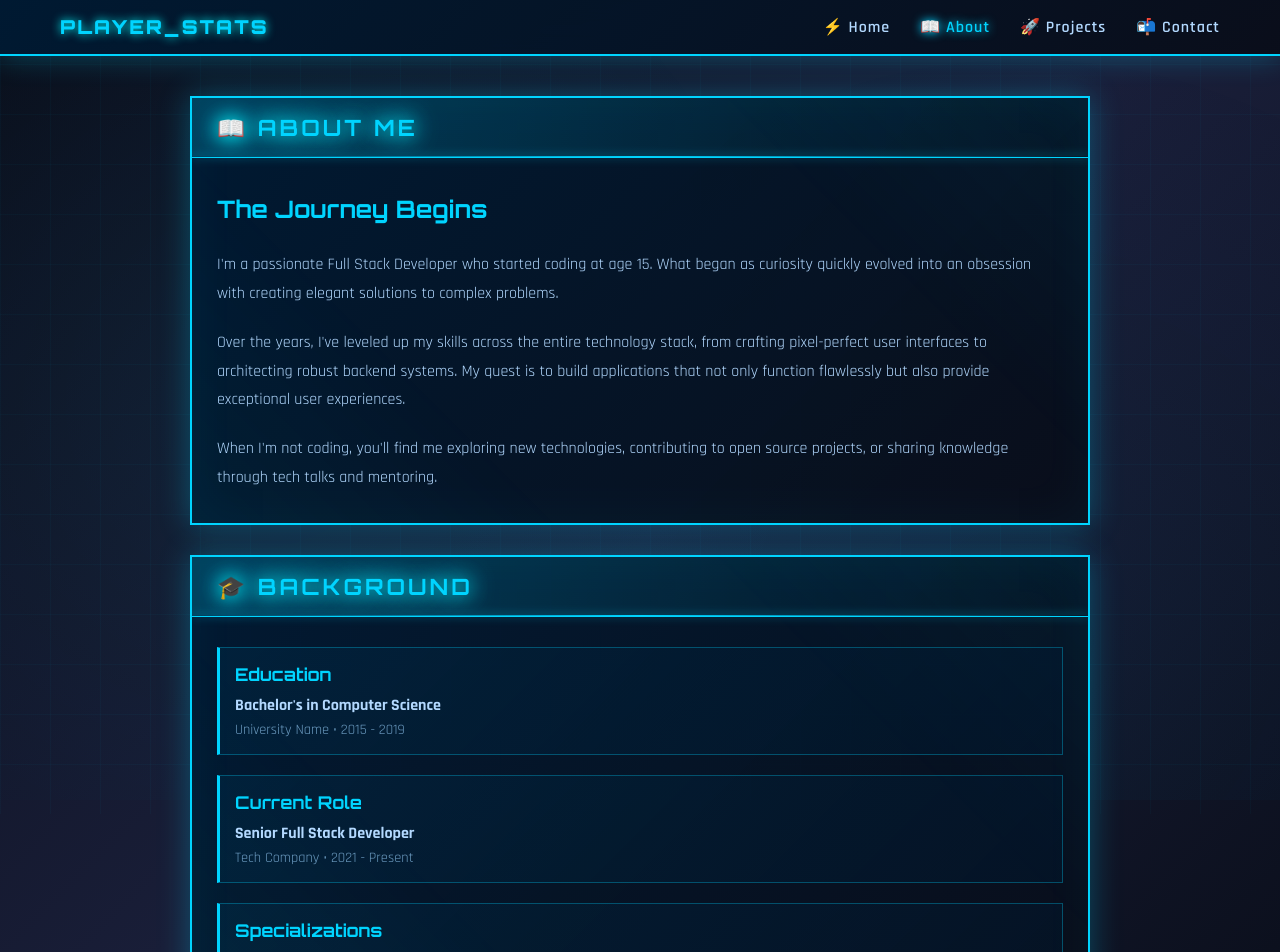
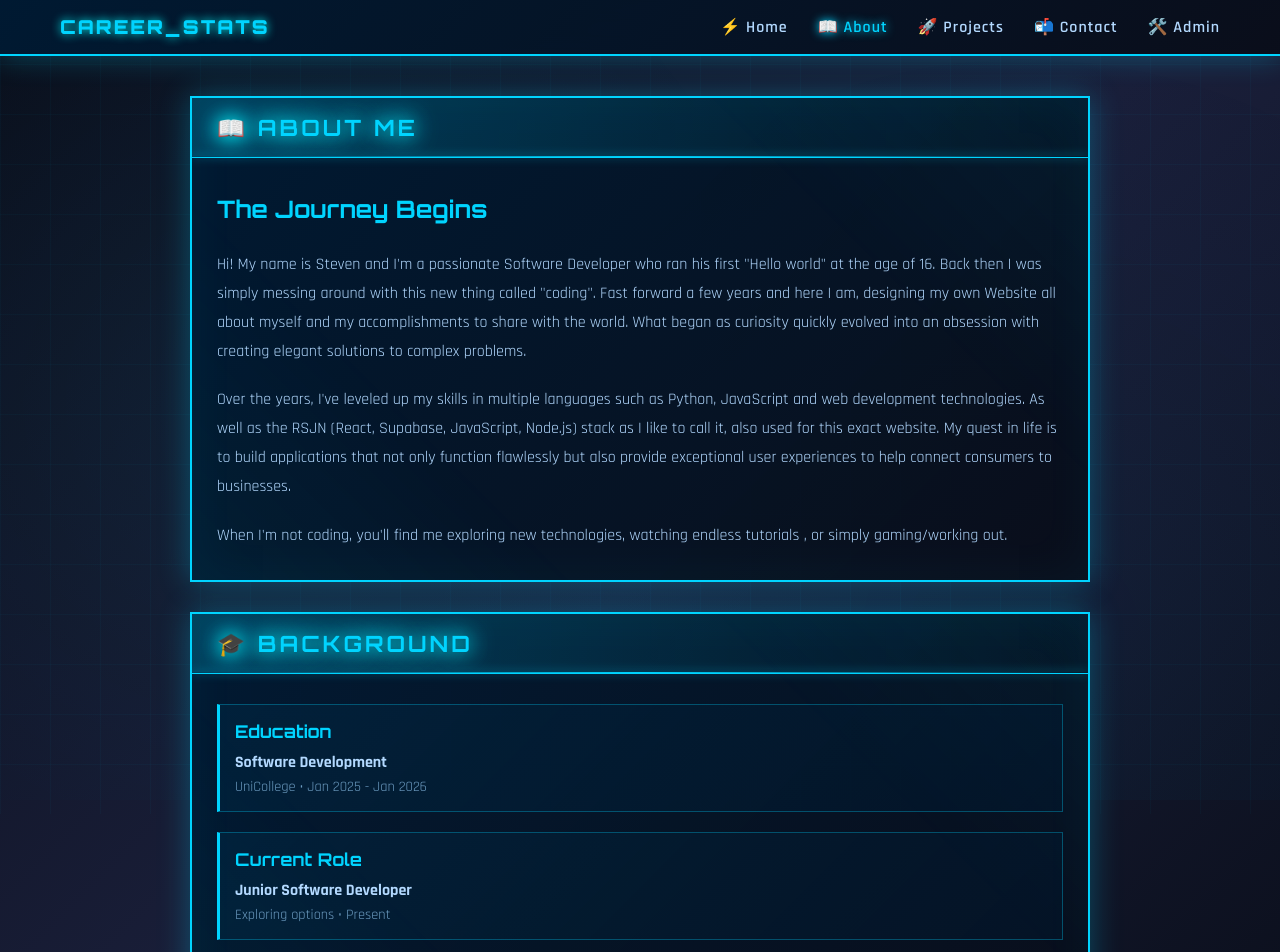
Before and after one commit to Steve-ster/my-portfolio, a Next.js app: page /about in a window 1280 px wide. Shown: the top 952 px of the page. Built offline with nearby package versions, Linux system fonts and the light colour scheme.

Commit message:
Semi-final

```diff
--- a/app/about/page.js
+++ b/app/about/page.js
@@ -16,19 +16,21 @@ export default function About() {
             The Journey Begins
           </h2>
           <p style={{ marginBottom: '20px', color: '#b3d9ff' }}>
-            I'm a passionate Full Stack Developer who started coding at age 15.
+            Hi! My name is Steven and I'm a passionate Software Developer who ran his first "Hello world" at the age of 16.
+            Back then I was simply messing around with this new thing called "coding". Fast forward a few years and here I am,
+            designing my own Website all about myself and my accomplishments to share with the world.
             What began as curiosity quickly evolved into an obsession with creating
             elegant solutions to complex problems.
           </p>
           <p style={{ marginBottom: '20px', color: '#b3d9ff' }}>
-            Over the years, I've leveled up my skills across the entire technology stack,
-            from crafting pixel-perfect user interfaces to architecting robust backend systems.
-            My quest is to build applications that not only function flawlessly but also
-            provide exceptional user experiences.
+            Over the years, I've leveled up my skills in multiple languages such as Python, JavaScript and web development technologies.
+            As well as the RSJN (React, Supabase, JavaScript, Node.js) stack as I like to call it, also used for this exact website.
+            My quest in life is to build applications that not only function flawlessly but also
+            provide exceptional user experiences to help connect consumers to businesses.
           </p>
           <p style={{ color: '#b3d9ff' }}>
-            When I'm not coding, you'll find me exploring new technologies, contributing to
-            open source projects, or sharing knowledge through tech talks and mentoring.
+            When I'm not coding, you'll find me exploring new technologies, watching endless tutorials
+            , or simply gaming/working out.
           </p>
         </div>
       </StatWindow>
@@ -50,10 +52,10 @@ export default function About() {
               Education
             </h3>
             <p style={{ color: '#b3d9ff', marginBottom: '5px' }}>
-              <strong>Bachelor's in Computer Science</strong>
+              <strong>Software Development</strong>
             </p>
             <p style={{ color: '#6c9cc1', fontSize: '0.9rem' }}>
-              University Name • 2015 - 2019
+              UniCollege • Jan 2025 - Jan 2026
             </p>
           </div>
 
@@ -72,10 +74,10 @@ export default function About() {
               Current Role
             </h3>
             <p style={{ color: '#b3d9ff', marginBottom: '5px' }}>
-              <strong>Senior Full Stack Developer</strong>
+              <strong>Junior Software Developer</strong>
             </p>
             <p style={{ color: '#6c9cc1', fontSize: '0.9rem' }}>
-              Tech Company • 2021 - Present
+              Exploring options • Present
             </p>
           </div>
 
@@ -94,7 +96,7 @@ export default function About() {
               Specializations
             </h3>
             <p style={{ color: '#b3d9ff' }}>
-              Web Applications • Cloud Architecture • API Design • UI/UX Development
+              Web Applications • Static web pages • UI/UX Development
             </p>
           </div>
         </div>
--- a/app/contact/page.js
+++ b/app/contact/page.js
@@ -30,10 +30,10 @@ export default function Contact() {
   }
 
   const contacts = [
-    { icon: "📧", label: "Email", value: "mclardysteven2910@gmail.com", href: "mclardysteven2910@gmail.com" },
+    { icon: "📧", label: "Email", value: "mclardysteven2910@gmail.com", },
     { icon: "💼", label: "LinkedIn", value: "https://www.linkedin.com/in/steven-mclardy2910/", href: "https://www.linkedin.com/in/steven-mclardy2910/" },
     { icon: "🐙", label: "GitHub", value: "https://github.com/Steve-ster", href: "https://github.com/Steve-ster" },
-    { icon: "🐦", label: "Twitter", value: "empty", href: "https://twitter.com/" }
+    { icon: "🐦", label: "Twitter", value: "https://x.com/SMclardy", href: "https://x.com/SMclardy" }
   ]
 
   return (
--- a/app/layout.js
+++ b/app/layout.js
@@ -2,8 +2,8 @@ import './globals.css'
 import Navbar from '@/components/Navbar'
 
 export const metadata = {
-  title: 'Player Stats - Portfolio',
-  description: 'Solo Leveling themed developer portfolio',
+  title: 'Steven Mclardy',
+  description: 'Stevens portfolio',
 }
 
 export default function RootLayout({ children }) {
--- a/app/projects/page.js
+++ b/app/projects/page.js
@@ -37,7 +37,7 @@ export default function Projects() {
 
   return (
     <div className="main-container">
-      <StatWindow title="🚀 Quest Log" delay={0}>
+      <StatWindow title="🚀 Projects Log" delay={0}>
         <div style={{ marginBottom: '30px' }}>
           <div style={{
             display: 'flex',
--- a/components/Navbar.js
+++ b/components/Navbar.js
@@ -12,7 +12,8 @@ export default function Navbar() {
     { href: '/', label: 'Home', icon: '⚡' },
     { href: '/about', label: 'About', icon: '📖' },
     { href: '/projects', label: 'Projects', icon: '🚀' },
-    { href: '/contact', label: 'Contact', icon: '📬' }
+    { href: '/contact', label: 'Contact', icon: '📬' },
+    { href: '/admin', label: 'Admin', icon: '🛠️'}
   ]
 
   return (
@@ -42,7 +43,7 @@ export default function Navbar() {
           textShadow: '0 0 10px var(--text-glow)',
           letterSpacing: '2px'
         }}>
-          PLAYER_STATS
+          CAREER_STATS
         </Link>
 
         {/* Desktop Menu */}
```
Also changed, not shown: 1 other file (tests, documents, lock files or other folders).
